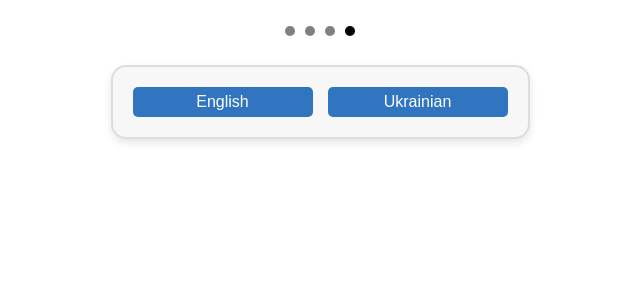
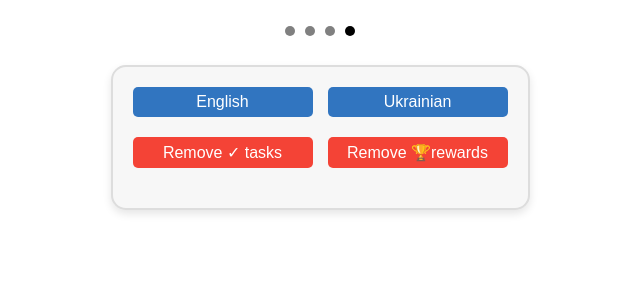
Before and after one commit to IevgenKulykov/daily-plan, a React (Create React App) app: page / in a window 1280 px wide. Both pictures are taken after a click on the element 670 px from the left and 31 px from the top of the page. Shown: the top 300 px of the page, without its empty margins (320-960 px from the left). Built offline with nearby package versions, Linux system fonts and the light colour scheme.

Commit message:
added cleanup section

```diff
--- a/src/App.css
+++ b/src/App.css
@@ -165,10 +165,12 @@ select:focus {
 .task-btn:hover {
   background-color: #45a049;
 }
-.lang-btn-container {
+
+.settings-btn-container {
   display: flex;
   justify-content: center;
   gap: 15px;
+  margin-bottom: 20px;
 }
 
 .lang-btn {
@@ -184,9 +186,27 @@ select:focus {
 
 .lang-btn:hover {
   background-color: rgba(0, 123, 255, 0.8);
-  transform: scale(1.05);
 }
 
 .lang-btn:focus {
   outline: none;
 }
+
+.cleanup-btn {
+  background-color: #f44336;
+  color: white;
+  border: none;
+  border-radius: 5px;
+  padding: 6px 12px;
+  cursor: pointer;
+  font-size: 16px;
+  transition: background-color 0.3s ease, transform 0.2s ease;
+}
+
+.cleanup-btn:hover {
+  background-color: #e53935;
+}
+
+.cleanup-btn:focus {
+  outline: none;
+}
--- a/src/App.tsx
+++ b/src/App.tsx
@@ -5,6 +5,7 @@ import Select from "./components/Select";
 import { useTranslation } from 'react-i18next';
 import i18n from './i18n';
 import LanguageSwitch from './components/LanguageSwitch';
+import ListCleanup from "./components/ListCleanup";
 
 
 interface Task {
@@ -144,6 +145,15 @@ const App: React.FC = () => {
     }
   };
 
+  const removeCompletedTasks = () => {
+    const updatedTasks = tasks.filter((task) => !task.completed);
+    setTasks(updatedTasks);
+  };
+
+  const removeRedeemedRewards = () => {
+    setRedeemedRewards([]);
+  };
+
   return (
     <div className="App" style={{ display: "flex" }}>
       <div className="main">
@@ -259,6 +269,7 @@ const App: React.FC = () => {
           </div>
           <div className="section">
             <LanguageSwitch switchLanguage={switchLanguage} />
+            <ListCleanup removeCompletedTasks={removeCompletedTasks} removeRedeemedRewards={removeRedeemedRewards} />
           </div>
         </DotNavigation>
       </div>
--- a/src/components/LanguageSwitch.tsx
+++ b/src/components/LanguageSwitch.tsx
@@ -9,7 +9,7 @@ const LanguageSwitch: React.FC<LanguageSwitchProps> = ({ switchLanguage }) => {
   const { t } = useTranslation();
 
   return (
-    <div className="lang-btn-container">
+    <div className="settings-btn-container">
       <button className="lang-btn" onClick={() => switchLanguage('en')}>
         {t('english')}
       </button>
--- /dev/null
+++ b/src/components/ListCleanup.tsx
@@ -0,0 +1,25 @@
+import React from 'react';
+import { useTranslation } from 'react-i18next';
+
+
+interface ListCleanupProps {
+    removeCompletedTasks: () => void;
+    removeRedeemedRewards: () => void;
+}
+
+const ListCleanup: React.FC<ListCleanupProps> = ({ removeCompletedTasks, removeRedeemedRewards }) => {
+    const { t } = useTranslation();
+
+    return (
+      <div className="settings-btn-container">
+        <button className="cleanup-btn" onClick={removeCompletedTasks}>
+          {t('removeCompletedTasksButton')}
+        </button>
+        <button className="cleanup-btn" onClick={removeRedeemedRewards}>
+          {t('removeRedeemedRewardsButton')}
+        </button>
+      </div>
+    );
+  };
+
+export default ListCleanup;
--- a/src/locales/en/translation.json
+++ b/src/locales/en/translation.json
@@ -14,5 +14,7 @@
     "redeemedRewards": "Redeemed Rewards",
     "points": "points",
     "english": "English",
-    "ukrainian": "Ukrainian"
+    "ukrainian": "Ukrainian",
+    "removeCompletedTasksButton": "Remove ✓ tasks",
+    "removeRedeemedRewardsButton": "Remove 🏆rewards"
   }
--- a/src/locales/uk/translation.json
+++ b/src/locales/uk/translation.json
@@ -13,5 +13,7 @@
     "redeemedRewards": "Отримані нагороди",
     "points": "балів",
     "english": "Англійська",
-    "ukrainian": "Українська"
+    "ukrainian": "Українська",
+    "removeCompletedTasksButton": "Видалити ✓ задачі",
+    "removeRedeemedRewardsButton": "Видалити 🏆нагороди"
   }
```
